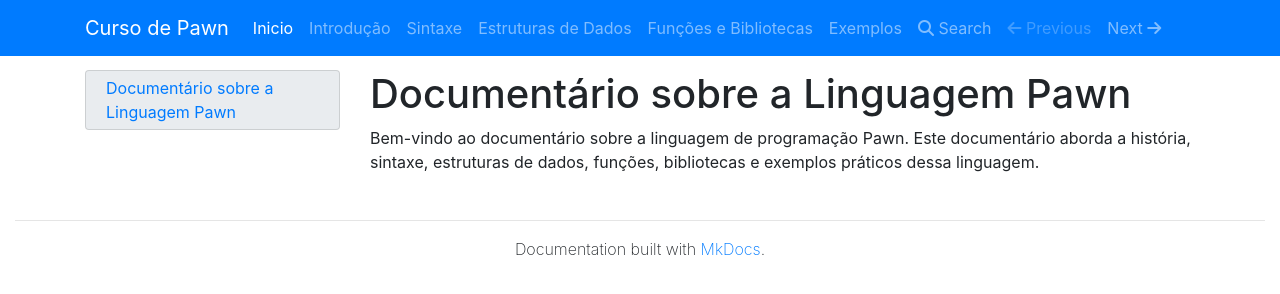
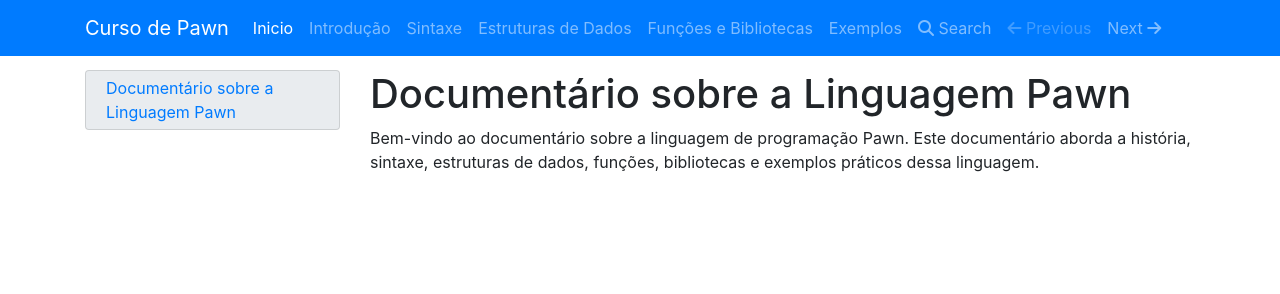
Before and after one commit to devicewhite/pawn-documentary, a plain HTML site: page pt-br/index.html in a window 1280 px wide. Drawn offline with nearby package versions, Linux system fonts and the light colour scheme.

Commit message:
Removing boring text from MkDocs

```diff
--- a/pt-br/index.html
+++ b/pt-br/index.html
@@ -102,10 +102,6 @@
             </div>
         </div>
 
-        <footer class="col-md-12">
-            <hr>
-            <p>Documentation built with <a href="https://www.mkdocs.org/">MkDocs</a>.</p>
-        </footer>
         <script src="js/bootstrap.bundle.min.js"></script>
         <script>
             var base_url = ".",
```
Also changed, not shown: en-us/404.html (+1 -4 lines), en-us/data_structures/index.html (+1 -4 lines), en-us/examples/index.html (+1 -4 lines), en-us/functions_libraries/index.html (+1 -4 lines), en-us/index.html (+1 -4 lines), en-us/introduction/index.html (+1 -4 lines), en-us/syntax/index.html (+1 -4 lines), pt-br/404.html (+1 -4 lines), pt-br/estruturas_dados/index.html (+1 -4 lines), pt-br/exemplos/index.html (+1 -4 lines), pt-br/funcoes_bibliotecas/index.html (+1 -4 lines), pt-br/introducao/index.html (+1 -4 lines), pt-br/sintaxe/index.html (+0 -4 lines).
